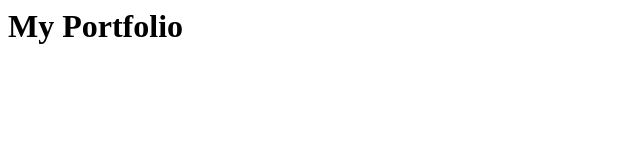
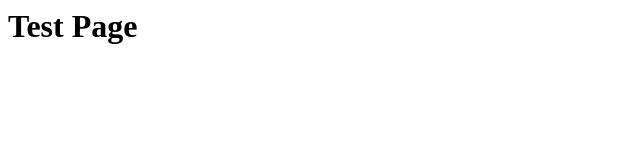
Before and after one commit to tarnlift/tarnlift.github.io, a plain HTML site: page index.html in a window 1280 px wide. Shown: the whole page, without its empty margins (0-640 px from the left). Drawn offline with Linux system fonts and the light colour scheme.

Commit message:
Change index page contant for test

```diff
--- a/index.html
+++ b/index.html
@@ -1 +1 @@
-<h1>My Portfolio</h1>
+<h1>Test Page</h1>
```
